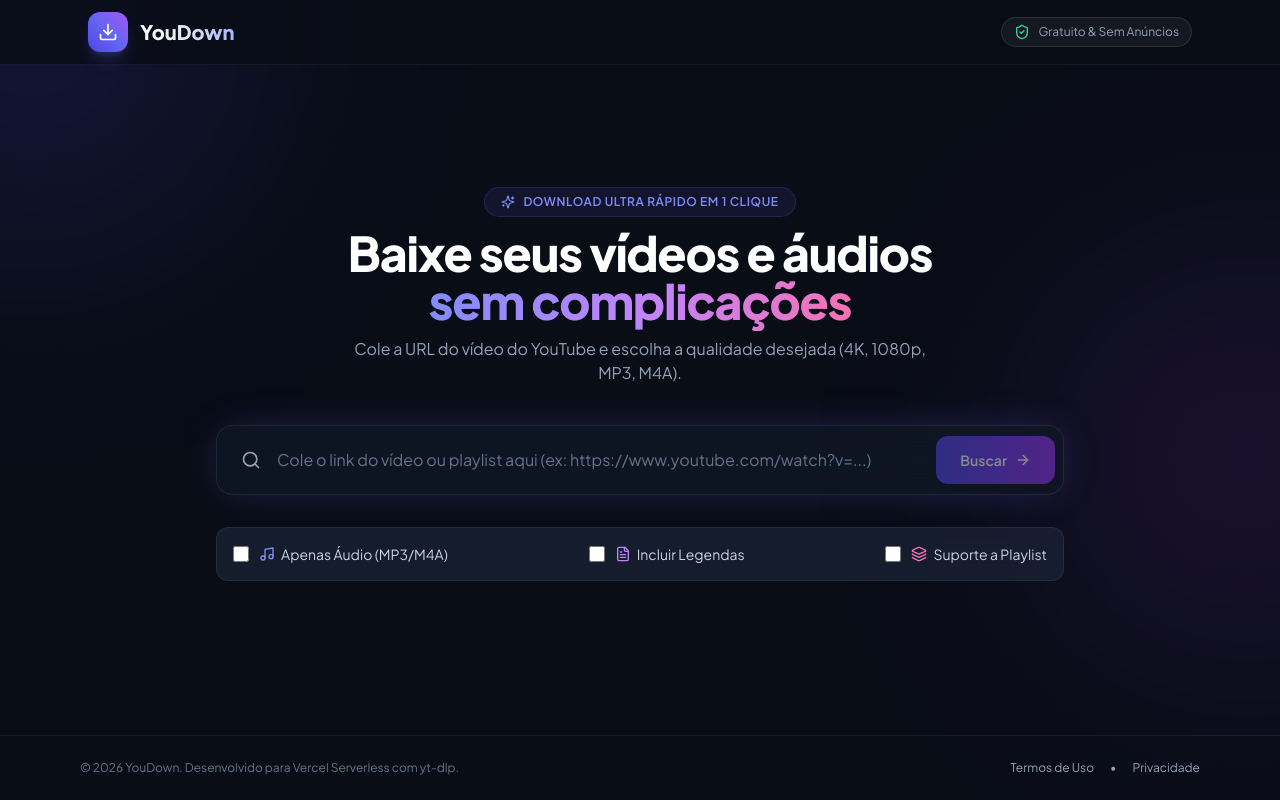
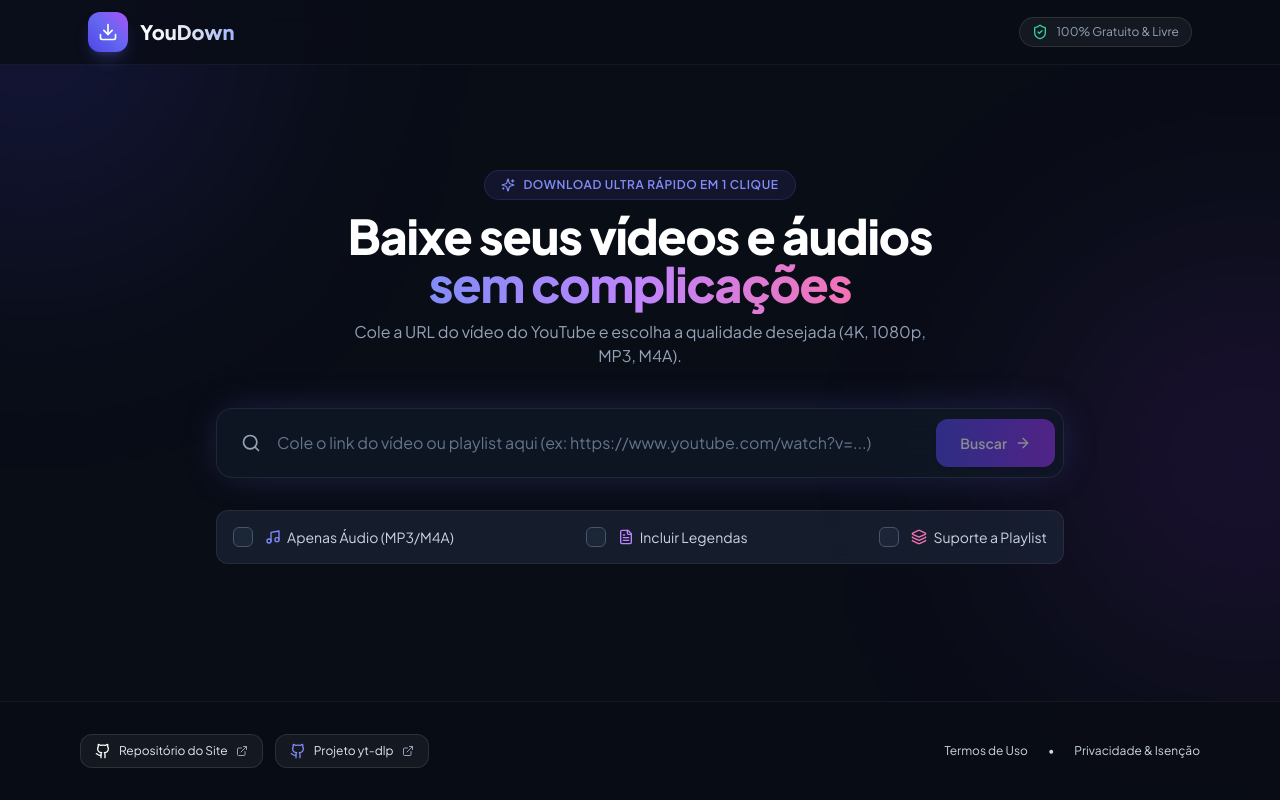
Before and after one commit to disoliveiradso/YouDown, a Next.js app: page / in a window 1280 px wide. Built offline with nearby package versions, Linux system fonts and the light colour scheme.

Commit message:
Enhance UI/UX: custom checkboxes, popups/toasts, legal modals, and GitHub repository links in footer

```diff
--- a/app/page.tsx
+++ b/app/page.tsx
@@ -14,9 +14,14 @@ import {
   Eye,
   FileText,
   Layers,
-  Zap,
   ArrowRight,
-  ShieldCheck
+  ShieldCheck,
+  Github,
+  Check,
+  X,
+  Info,
+  ExternalLink,
+  ShieldAlert
 } from 'lucide-react';
 
 interface FormatOption {
@@ -41,10 +46,17 @@ interface VideoInfo {
   original_url: string;
 }
 
+interface PopupMessage {
+  id: string;
+  type: 'error' | 'success' | 'info' | 'warning';
+  title: string;
+  description: string;
+  position?: 'toast' | 'modal';
+}
+
 export default function Home() {
   const [url, setUrl] = useState('');
   const [loading, setLoading] = useState(false);
-  const [error, setError] = useState<string | null>(null);
   const [videoInfo, setVideoInfo] = useState<VideoInfo | null>(null);
   const [tab, setTab] = useState<'video' | 'audio'>('video');
   const [selectedFormat, setSelectedFormat] = useState<FormatOption | null>(null);
@@ -54,6 +66,27 @@ export default function Home() {
   const [downloadSubtitles, setDownloadSubtitles] = useState(false);
   const [audioOnly, setAudioOnly] = useState(false);
   const [playlistMode, setPlaylistMode] = useState(false);
+
+  // Popup & Modal States
+  const [popups, setPopups] = useState<PopupMessage[]>([]);
+  const [activeModal, setActiveModal] = useState<'terms' | 'privacy' | null>(null);
+
+  const addPopup = (message: Omit<PopupMessage, 'id'>) => {
+    const id = Math.random().toString(36).substring(2, 9);
+    const newPopup = { ...message, id };
+    setPopups((prev) => [...prev, newPopup]);
+
+    // Auto dismiss toasts after 6 seconds
+    if (message.position !== 'modal') {
+      setTimeout(() => {
+        removePopup(id);
+      }, 6000);
+    }
+  };
+
+  const removePopup = (id: string) => {
+    setPopups((prev) => prev.filter((p) => p.id !== id));
+  };
 
   const formatDuration = (seconds: number) => {
     if (!seconds) return '00:00';
@@ -80,9 +113,16 @@ export default function Home() {
     if (!url.trim()) return;
 
     setLoading(true);
-    setError(null);
     setVideoInfo(null);
     setSelectedFormat(null);
+
+    // Toast de aviso de responsabilidade do usuário
+    addPopup({
+      type: 'info',
+      title: 'Aviso de Responsabilidade',
+      description: 'Ao buscar este link, você confirma que o uso e o processamento dos dados/arquivos são de sua inteira responsabilidade.',
+      position: 'toast'
+    });
 
     try {
       const response = await fetch('/api/info', {
@@ -105,8 +145,21 @@ export default function Home() {
         setTab('video');
         if (data.video_formats?.length > 0) setSelectedFormat(data.video_formats[0]);
       }
+
+      addPopup({
+        type: 'success',
+        title: 'Mídia Encontrada!',
+        description: 'Selecione a resolução ou formato desejado para iniciar a transferência.',
+        position: 'toast'
+      });
+
     } catch (err: any) {
-      setError(err.message || 'Erro ao conectar ao servidor.');
+      addPopup({
+        type: 'error',
+        title: 'Erro ao buscar mídia',
+        description: err.message || 'Erro ao conectar ao servidor. Verifique o link e tente novamente.',
+        position: 'toast'
+      });
     } finally {
       setLoading(false);
     }
@@ -133,7 +186,6 @@ export default function Home() {
         throw new Error(data.error || 'Falha ao processar download');
       }
 
-      // If direct url or streaming link returned
       if (data.download_url) {
         const link = document.createElement('a');
         link.href = data.download_url;
@@ -143,9 +195,21 @@ export default function Home() {
         document.body.appendChild(link);
         link.click();
         document.body.removeChild(link);
+
+        addPopup({
+          type: 'success',
+          title: 'Download Iniciado',
+          description: 'A transferência da sua mídia foi iniciada no navegador.',
+          position: 'toast'
+        });
       }
     } catch (err: any) {
-      alert(err.message || 'Erro ao iniciar o download.');
+      addPopup({
+        type: 'error',
+        title: 'Falha no Download',
+        description: err.message || 'Erro ao gerar o fluxo de download.',
+        position: 'toast'
+      });
     } finally {
       setDownloading(false);
     }
@@ -156,6 +220,102 @@ export default function Home() {
       {/* Background Decorative Gradients */}
       <div className="absolute -top-40 -left-40 w-96 h-96 bg-indigo-600/20 rounded-full blur-[128px] pointer-events-none" />
       <div className="absolute top-1/3 -right-40 w-96 h-96 bg-purple-600/15 rounded-full blur-[128px] pointer-events-none" />
+
+      {/* Popups & Toasts Container */}
+      <div className="fixed top-5 right-5 z-[100] flex flex-col space-y-3 max-w-md w-full px-4 pointer-events-none">
+        {popups.filter(p => p.position !== 'modal').map((popup) => (
+          <div
+            key={popup.id}
+            className={`pointer-events-auto p-4 rounded-xl border backdrop-blur-xl shadow-2xl flex items-start space-x-3 transition-all animate-fadeIn ${
+              popup.type === 'error'
+                ? 'bg-red-950/80 border-red-500/30 text-red-200'
+                : popup.type === 'success'
+                ? 'bg-emerald-950/80 border-emerald-500/30 text-emerald-200'
+                : popup.type === 'warning'
+                ? 'bg-amber-950/80 border-amber-500/30 text-amber-200'
+                : 'bg-indigo-950/80 border-indigo-500/30 text-indigo-200'
+            }`}
+          >
+            {popup.type === 'error' && <AlertCircle className="w-5 h-5 text-red-400 shrink-0 mt-0.5" />}
+            {popup.type === 'success' && <CheckCircle2 className="w-5 h-5 text-emerald-400 shrink-0 mt-0.5" />}
+            {popup.type === 'warning' && <ShieldAlert className="w-5 h-5 text-amber-400 shrink-0 mt-0.5" />}
+            {popup.type === 'info' && <Info className="w-5 h-5 text-indigo-400 shrink-0 mt-0.5" />}
+
+            <div className="flex-1 text-xs sm:text-sm">
+              <h4 className="font-bold text-white mb-0.5">{popup.title}</h4>
+              <p className="opacity-90 leading-relaxed">{popup.description}</p>
+            </div>
+
+            <button
+              onClick={() => removePopup(popup.id)}
+              className="text-slate-400 hover:text-white p-1 rounded-md transition-colors"
+            >
+              <X className="w-4 h-4" />
+            </button>
+          </div>
+        ))}
+      </div>
+
+      {/* Terms & Privacy Modal */}
+      {activeModal && (
+        <div className="fixed inset-0 z-[110] bg-black/80 backdrop-blur-md flex items-center justify-center p-4">
+          <div className="glass-card max-w-xl w-full rounded-2xl p-6 sm:p-8 space-y-6 border border-white/10 shadow-2xl relative animate-fadeIn">
+            <button
+              onClick={() => setActiveModal(null)}
+              className="absolute top-4 right-4 text-slate-400 hover:text-white p-1.5 rounded-lg bg-white/5 hover:bg-white/10 transition-all"
+            >
+              <X className="w-5 h-5" />
+            </button>
+
+            {activeModal === 'terms' ? (
+              <>
+                <div className="flex items-center space-x-3 text-indigo-400">
+                  <ShieldCheck className="w-6 h-6" />
+                  <h3 className="text-xl font-bold text-white">Termos de Uso</h3>
+                </div>
+                <div className="text-xs sm:text-sm text-slate-300 space-y-4 max-h-96 overflow-y-auto pr-2">
+                  <p>
+                    O <strong>YouDown</strong> é uma interface web de código aberto e gratuita desenvolvida apenas como um meio que conecta o usuário às funcionalidades públicas da biblioteca <strong>yt-dlp</strong>.
+                  </p>
+                  <p>
+                    <strong>Responsabilidade de Uso:</strong> O site não armazena, hospeda, processa ou distribui nenhum arquivo de mídia, áudio ou vídeo em seus servidores. O download é realizado via redirecionamento de fluxo diretamente para o dispositivo do usuário.
+                  </p>
+                  <p>
+                    O usuário assume total responsabilidade pelo conteúdo baixado e pelo cumprimento dos direitos autorais aplicáveis em sua jurisdição. O serviço é 100% gratuito e sem fins lucrativos.
+                  </p>
+                </div>
+              </>
+            ) : (
+              <>
+                <div className="flex items-center space-x-3 text-purple-400">
+                  <ShieldAlert className="w-6 h-6" />
+                  <h3 className="text-xl font-bold text-white">Política de Privacidade</h3>
+                </div>
+                <div className="text-xs sm:text-sm text-slate-300 space-y-4 max-h-96 overflow-y-auto pr-2">
+                  <p>
+                    Sua privacidade é totalmente preservada no <strong>YouDown</strong>.
+                  </p>
+                  <p>
+                    <strong>Nenhum Dado Coletado:</strong> Não exigimos cadastro, não utilizamos cookies de rastreamento, nem armazenamos histórico das URLs inseridas ou dos arquivos baixados.
+                  </p>
+                  <p>
+                    Todas as requisições utilizam funções serverless temporárias apenas para extrair os links de dados públicos fornecidos pelo <strong>yt-dlp</strong>.
+                  </p>
+                </div>
+              </>
+            )}
+
+            <div className="pt-4 border-t border-white/10 flex justify-end">
+              <button
+                onClick={() => setActiveModal(null)}
+                className="bg-indigo-600 hover:bg-indigo-500 text-white px-5 py-2 rounded-xl text-xs font-semibold transition-all"
+              >
+                Entendi
+              </button>
+            </div>
+          </div>
+        </div>
+      )}
 
       {/* Header */}
       <header className="border-b border-white/5 bg-[#090d16]/80 backdrop-blur-md sticky top-0 z-50">
@@ -171,7 +331,7 @@ export default function Home() {
 
           <div className="flex items-center space-x-2 text-xs text-slate-400 bg-white/5 border border-white/10 px-3 py-1.5 rounded-full">
             <ShieldCheck className="w-4 h-4 text-emerald-400" />
-            <span>Gratuito & Sem Anúncios</span>
+            <span>100% Gratuito & Livre</span>
           </div>
         </div>
       </header>
@@ -233,7 +393,14 @@ export default function Home() {
 
         {/* Additional Features Bar */}
         <div className="glass-card rounded-xl p-4 mb-8 flex flex-wrap items-center justify-between gap-4 text-xs sm:text-sm text-slate-300">
-          <label className="flex items-center space-x-2.5 cursor-pointer">
+          <label className="flex items-center space-x-3 cursor-pointer group">
+            <div className={`w-5 h-5 rounded-md flex items-center justify-center border transition-all ${
+              audioOnly
+                ? 'bg-indigo-600 border-indigo-500 text-white shadow-md shadow-indigo-500/30'
+                : 'border-slate-600 bg-slate-800/80 group-hover:border-slate-400'
+            }`}>
+              {audioOnly && <Check className="w-3.5 h-3.5 stroke-[3]" />}
+            </div>
             <input
               type="checkbox"
               checked={audioOnly}
@@ -241,51 +408,54 @@ export default function Home() {
                 setAudioOnly(e.target.checked);
                 if (e.target.checked && videoInfo) setTab('audio');
               }}
-              className="w-4 h-4 rounded border-slate-700 bg-slate-800 text-indigo-600 focus:ring-indigo-500"
+              className="sr-only"
             />
-            <span className="flex items-center space-x-1.5">
+            <span className="flex items-center space-x-1.5 select-none">
               <Music className="w-4 h-4 text-indigo-400" />
               <span>Apenas Áudio (MP3/M4A)</span>
             </span>
           </label>
 
-          <label className="flex items-center space-x-2.5 cursor-pointer">
+          <label className="flex items-center space-x-3 cursor-pointer group">
+            <div className={`w-5 h-5 rounded-md flex items-center justify-center border transition-all ${
+              downloadSubtitles
+                ? 'bg-indigo-600 border-indigo-500 text-white shadow-md shadow-indigo-500/30'
+                : 'border-slate-600 bg-slate-800/80 group-hover:border-slate-400'
+            }`}>
+              {downloadSubtitles && <Check className="w-3.5 h-3.5 stroke-[3]" />}
+            </div>
             <input
               type="checkbox"
               checked={downloadSubtitles}
               onChange={(e) => setDownloadSubtitles(e.target.checked)}
-              className="w-4 h-4 rounded border-slate-700 bg-slate-800 text-indigo-600 focus:ring-indigo-500"
+              className="sr-only"
             />
-            <span className="flex items-center space-x-1.5">
+            <span className="flex items-center space-x-1.5 select-none">
               <FileText className="w-4 h-4 text-purple-400" />
               <span>Incluir Legendas</span>
             </span>
           </label>
 
-          <label className="flex items-center space-x-2.5 cursor-pointer">
+          <label className="flex items-center space-x-3 cursor-pointer group">
+            <div className={`w-5 h-5 rounded-md flex items-center justify-center border transition-all ${
+              playlistMode
+                ? 'bg-indigo-600 border-indigo-500 text-white shadow-md shadow-indigo-500/30'
+                : 'border-slate-600 bg-slate-800/80 group-hover:border-slate-400'
+            }`}>
+              {playlistMode && <Check className="w-3.5 h-3.5 stroke-[3]" />}
+            </div>
             <input
               type="checkbox"
               checked={playlistMode}
               onChange={(e) => setPlaylistMode(e.target.checked)}
-              className="w-4 h-4 rounded border-slate-700 bg-slate-800 text-indigo-600 focus:ring-indigo-500"
+              className="sr-only"
             />
-            <span className="flex items-center space-x-1.5">
+            <span className="flex items-center space-x-1.5 select-none">
               <Layers className="w-4 h-4 text-pink-400" />
               <span>Suporte a Playlist</span>
             </span>
           </label>
         </div>
-
-        {/* Error Alert */}
-        {error && (
-          <div className="mb-8 p-4 rounded-xl bg-red-500/10 border border-red-500/20 text-red-300 flex items-start space-x-3 text-sm animate-fadeIn">
-            <AlertCircle className="w-5 h-5 text-red-400 shrink-0 mt-0.5" />
-            <div>
-              <p className="font-semibold text-red-200">Não foi possível processar este link</p>
-              <p className="text-red-400/90 mt-0.5">{error}</p>
-            </div>
-          </div>
-        )}
 
         {/* Video Metadata & Format Options Card */}
         {videoInfo && (
@@ -423,13 +593,48 @@ export default function Home() {
       </main>
 
       {/* Footer */}
-      <footer className="border-t border-white/5 py-6 text-center text-xs text-slate-500">
-        <div className="max-w-6xl mx-auto px-4 flex flex-col sm:flex-row items-center justify-between gap-4">
-          <p>© 2026 YouDown. Desenvolvido para Vercel Serverless com yt-dlp.</p>
-          <div className="flex items-center space-x-4 text-slate-400">
-            <span>Termos de Uso</span>
+      <footer className="border-t border-white/5 py-8 bg-[#090d16]/90 backdrop-blur-md">
+        <div className="max-w-6xl mx-auto px-4 flex flex-col md:flex-row items-center justify-between gap-6 text-xs text-slate-400">
+          {/* GitHub Buttons */}
+          <div className="flex flex-wrap items-center gap-3">
+            <a
+              href="https://github.com/disoliveiradso/YouDown"
+              target="_blank"
+              rel="noopener noreferrer"
+              className="flex items-center space-x-2 bg-white/5 hover:bg-white/10 border border-white/10 px-3.5 py-2 rounded-xl text-slate-200 transition-all"
+            >
+              <Github className="w-4 h-4 text-white" />
+              <span>Repositório do Site</span>
+              <ExternalLink className="w-3 h-3 text-slate-400" />
+            </a>
+
+            <a
+              href="https://github.com/yt-dlp/yt-dlp"
+              target="_blank"
+              rel="noopener noreferrer"
+              className="flex items-center space-x-2 bg-white/5 hover:bg-white/10 border border-white/10 px-3.5 py-2 rounded-xl text-slate-200 transition-all"
+            >
+              <Github className="w-4 h-4 text-indigo-400" />
+              <span>Projeto yt-dlp</span>
+              <ExternalLink className="w-3 h-3 text-slate-400" />
+            </a>
+          </div>
+
+          {/* Legal Links */}
+          <div className="flex items-center space-x-5 text-slate-300">
+            <button
+              onClick={() => setActiveModal('terms')}
+              className="hover:text-indigo-400 transition-colors"
+            >
+              Termos de Uso
+            </button>
             <span>•</span>
-            <span>Privacidade</span>
+            <button
+              onClick={() => setActiveModal('privacy')}
+              className="hover:text-indigo-400 transition-colors"
+            >
+              Privacidade & Isenção
+            </button>
           </div>
         </div>
       </footer>
```
